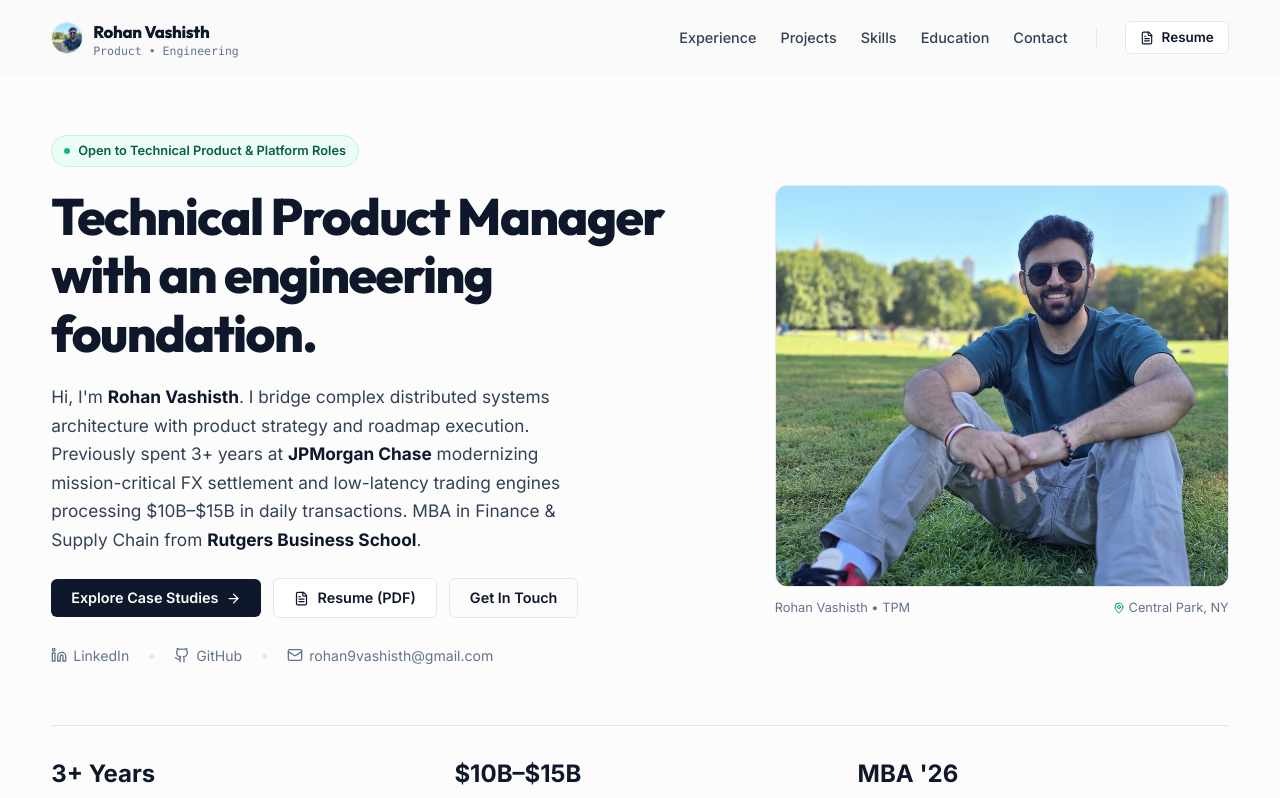
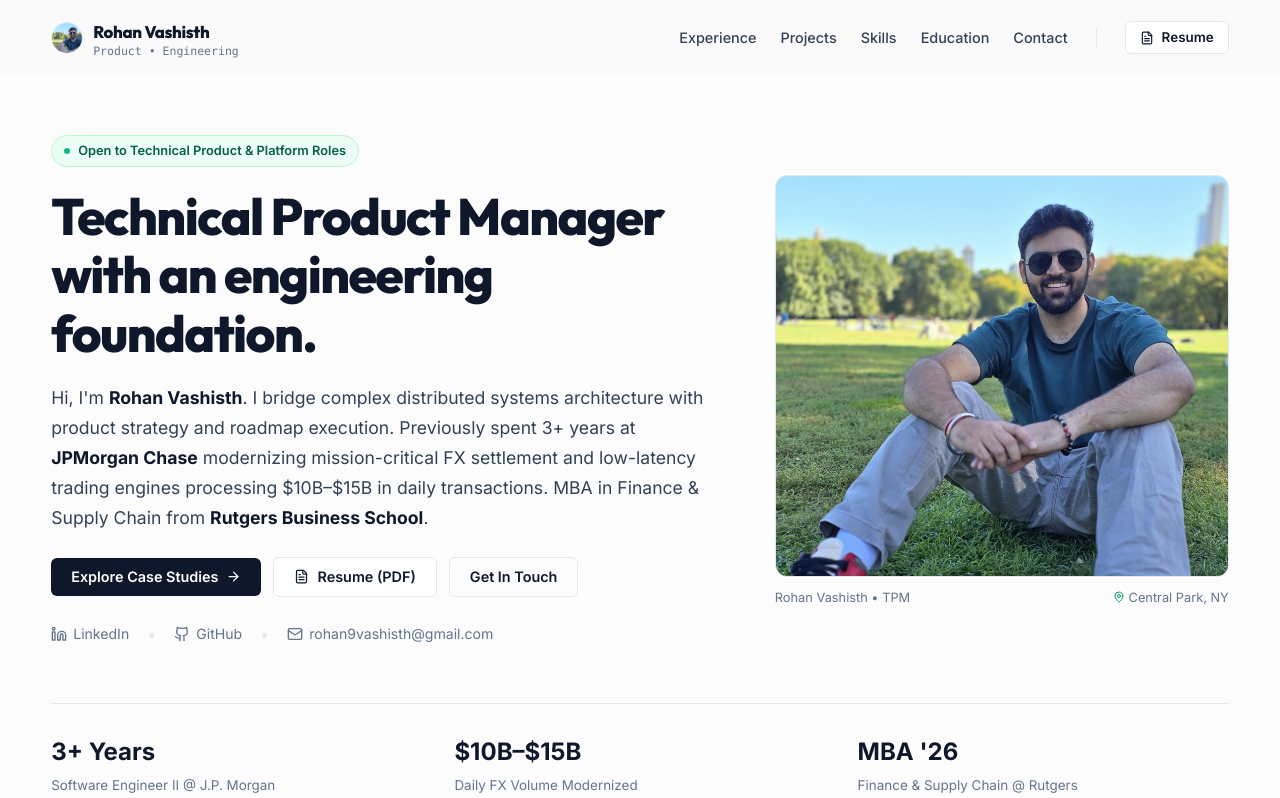
Before and after one commit to rohanvashisth/Portfolio, a React (Vite) app: page / in a window 1280 px wide. Shown: the top 798 px of the page. Built offline with nearby package versions, Linux system fonts and the light colour scheme.

Commit message:
Auto-commit: saved changes on 10/14/2026, 6:21:07 PM

```diff
--- a/src/components/Hero.jsx
+++ b/src/components/Hero.jsx
@@ -48,7 +48,7 @@ export default function Hero() {
               Technical Product Manager with an engineering foundation.
             </h1>
 
-            <p style={{ fontSize: '1.08rem', color: 'var(--text-secondary)', lineHeight: 1.65, maxWidth: '560px' }}>
+            <p style={{ fontSize: '1.1rem', color: 'var(--text-secondary)', lineHeight: 1.7, maxWidth: '820px' }}>
               Hi, I'm <strong style={{ color: 'var(--text-primary)' }}>Rohan Vashisth</strong>. I bridge complex distributed systems architecture with product strategy and roadmap execution. Previously spent 3+ years at <strong style={{ color: 'var(--text-primary)' }}>JPMorgan Chase</strong> modernizing mission-critical FX settlement and low-latency trading engines processing $10B–$15B in daily transactions. MBA in Finance & Supply Chain from <strong style={{ color: 'var(--text-primary)' }}>Rutgers Business School</strong>.
             </p>
 
```
